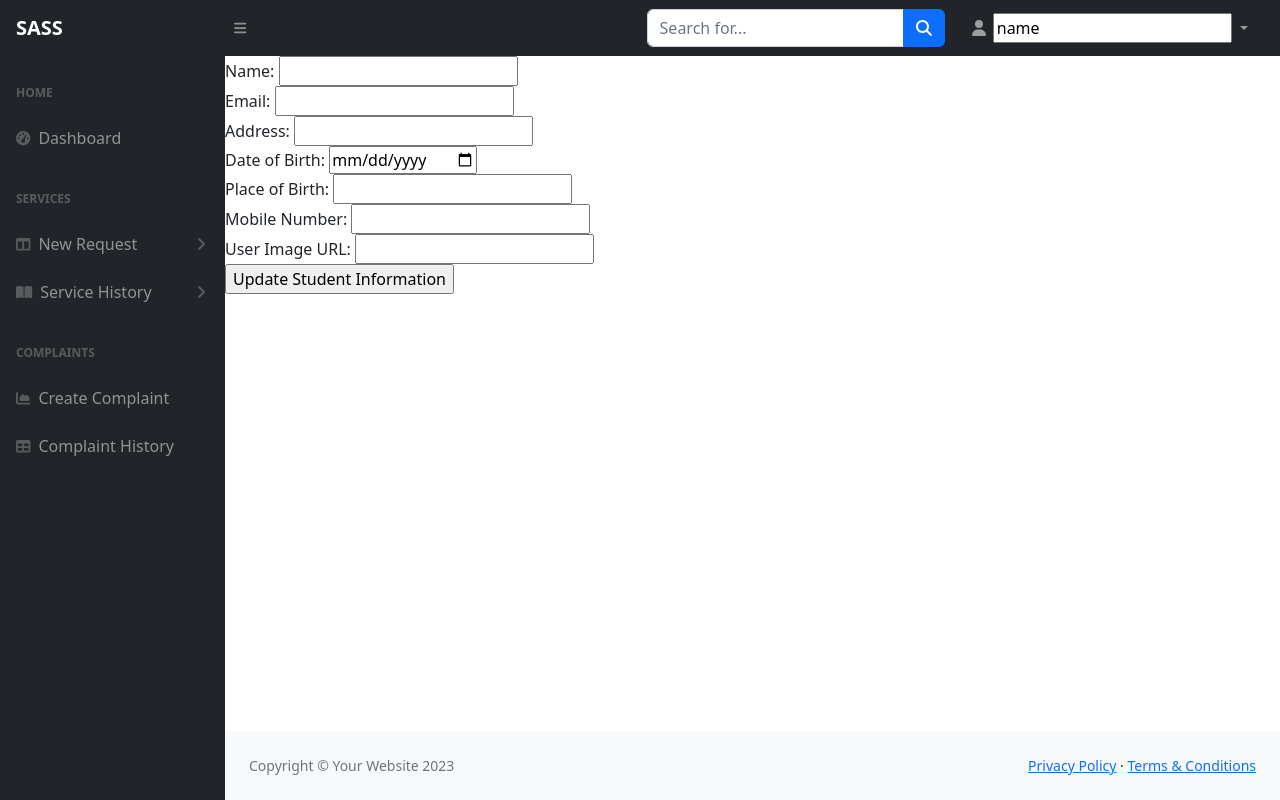
After one commit to Marvs2/student-performance-Sample-1, a Flask app: template templates/student/student_profile.html in a window 1280 px wide. The commit adds this page. Run offline with Flask 3, Linux system fonts and the light colour scheme; the template is opened without the code that fills it, so the values that code supplies are empty; parts of the project's set-up code (start-up, migrations or seed data) failed here and were passed over; some libraries are stand-ins or nearby versions.

Commit message:
For the Student Profile

```diff
--- a/app.py
+++ b/app.py
@@ -1,6 +1,6 @@
-
+from flask_jwt_extended import jwt_required
 from functools import wraps
-from flask import Flask, render_template, jsonify, redirect, request, url_for, session
+from flask import Flask, flash, render_template, jsonify, redirect, request, url_for, session
 from flask_sqlalchemy import SQLAlchemy
 
 from Api.v1.student.api_routes import student_api
@@ -13,7 +13,7 @@ from dotenv import load_dotenv
 
 from models import init_db, Student, Faculty, Admin
 
-from flask_jwt_extended import JWTManager
+from flask_jwt_extended import JWTManager, get_jwt_identity
 from flask_login import LoginManager, logout_user, current_user
 
 from decorators.auth_decorators import student_required, faculty_required, prevent_authenticated, admin_required
@@ -96,11 +96,70 @@ def student_login():
     session.permanent = True
     return render_template('student/login.html')
 
+
 @app.route('/student/home')
 @student_required
 def student_home():
     session.permanent = True
-    return render_template('student/home.html')
+    student = ...  # Retrieve the student object, e.g., from the session or database
+    return render_template('student/home.html', student=student)
+
+
+@app.route('/student/home/student_profile')
+@student_required
+def student_profile():
+    session.update()
+    student_id = 1  # Replace with the actual student ID you want to retrieve
+    student = Student.query.get(student_id)
+
+    if student:
+        return render_template('student/student_profile.html', student=student)
+    else:
+        # Handle the case where the student is not found
+        return "Student not found", 404
+
+
+
+#@app.route('/student/home/update_profile', methods=['GET', 'POST', 'PUT'])
+#@jwt_required()
+#def update_student_profile():
+#    current_user_id = get_jwt_identity()
+#    student = Student.query.get(current_user_id)
+
+#    if not student:
+#        flash('Student not found', 'danger')
+#        return redirect(url_for('student_home'))
+
+#    if request.method == 'POST':
+        # Get the form data
+#        student.name = request.form.get('name', student.name)
+#        student.email = request.form.get('email', student.email)
+#        student.address = request.form.get('address', student.address)
+#        student.dateofBirth = request.form.get('dateofBirth', student.dateofBirth)
+#        student.placeofBirth = request.form.get('placeofBirth', student.placeofBirth)
+#        student.mobileNumber = request.form.get('mobileNumber', student.mobileNumber)
+#        student.userImg = request.form.get('userImg', student.userImg)
+
+        # Save changes to the database
+#        db.session.commit()
+
+#        flash('Student information updated successfully', 'success')
+#        return redirect(url_for('update_student_profile'))
+
+#    return redirect(url_for('update_student_profile'))
+
+
+
+
+# Profile of Student
+#@app.route('/student/home/student_profile')
+#@student_required
+#def student_profile():
+#    session.update()
+#    student = Student.query.get(current_user_id)  # Get the updated student information
+#    return render_template('student/student_profile.html', student=student)
+
+
 
 @app.route('/student/logout')
 @student_required  # Require authentication for the logout route
@@ -125,6 +184,11 @@ def faculty_login():
 def faculty_home():
     session.permanent = True
     return render_template('faculty/home.html')
+
+@app.route('/faculty/announcements')
+@faculty_required
+def create_announcements():
+    return render_template('faculty/announcements.html')
 
 @app.route('/faculty/logout')
 @faculty_required  # Require authentication for the logout route
--- /dev/null
+++ b/templates/student/student_profile.html
@@ -0,0 +1,171 @@
+<!DOCTYPE html>
+<html lang="en">
+    <head>
+        <meta charset="utf-8" />
+        <meta http-equiv="X-UA-Compatible" content="IE=edge" />
+        <meta name="viewport" content="width=device-width, initial-scale=1, shrink-to-fit=no" />
+        <meta name="description" content="" />
+        <meta name="author" content="" />
+        <title>Dashboard - SB Student</title>
+        <link href="https://cdn.jsdelivr.net/npm/simple-datatables@7.1.2/dist/style.min.css" rel="stylesheet" />
+        <link href="{{url_for('static', filename='css/admin.css')}}" rel="stylesheet" />
+        <script src="https://use.fontawesome.com/releases/v6.3.0/js/all.js" crossorigin="anonymous"></script>
+    </head>
+    <body class="sb-nav-fixed">
+        <nav class="sb-topnav navbar navbar-expand navbar-dark bg-dark">
+            <!-- Navbar Brand-->
+            <a class="navbar-brand ps-3" href="index.html"><b>SASS</b></a>
+            <!-- Sidebar Toggle-->
+            <button class="btn btn-link btn-sm order-1 order-lg-0 me-4 me-lg-0" id="sidebarToggle" href="#!"><i class="fas fa-bars"></i></button>
+            <!-- Navbar Search-->
+            <form class="d-none d-md-inline-block form-inline ms-auto me-0 me-md-3 my-2 my-md-0">
+                <div class="input-group">
+                    <input class="form-control" type="text" placeholder="Search for..." aria-label="Search for..." aria-describedby="btnNavbarSearch" />
+                    <button class="btn btn-primary" id="btnNavbarSearch" type="button"><i class="fas fa-search"></i></button>
+                </div>
+            </form>
+            <!-- Navbar-->
+            <ul class="navbar-nav ms-auto ms-md-0 me-3 me-lg-4">
+                <li class="nav-item dropdown">
+                    <a class="nav-link dropdown-toggle" id="navbarDropdown" href="#" role="button" data-bs-toggle="dropdown" aria-expanded="false">
+                        <i class="fas fa-user fa-fw"></i>
+                        {% if student %}
+                            {{ student.name }}
+                        {% else %}
+                            <input type="text" id="name" name="name" value="name" readonly>
+                        {% endif %}
+                    </a>
+                    <ul class="dropdown-menu dropdown-menu-end" aria-labelledby="navbarDropdown">
+                        <li><a class="dropdown-item" href="{{ url_for('student_profile') }}">My Profile</a></li>
+                        <li><a class="dropdown-item" href="#">Manage Password</a></li>
+                        <li><hr class="dropdown-divider" /></li>
+                        <li><a class="dropdown-item" href="{{url_for('logout_student')}}">Logout</a></li>
+                    </ul>
+                </li>
+            </ul>
+        </nav>
+        <div id="layoutSidenav">
+            <div id="layoutSidenav_nav">
+                <nav class="sb-sidenav accordion sb-sidenav-dark" id="sidenavAccordion">
+                    <div class="sb-sidenav-menu">
+                        <div class="nav">
+                            <div class="sb-sidenav-menu-heading">Home</div>
+                            <a class="nav-link" href="index.html">
+                                <div class="sb-nav-link-icon"><i class="fas fa-tachometer-alt"></i></div>
+                                Dashboard
+                            </a>
+                            <div class="sb-sidenav-menu-heading">Services</div>
+                            <a class="nav-link collapsed" href="#" data-bs-toggle="collapse" data-bs-target="#collapseLayouts" aria-expanded="false" aria-controls="collapseLayouts">
+                                <div class="sb-nav-link-icon"><i class="fas fa-columns"></i></div>
+                                New Request
+                                <div class="sb-sidenav-collapse-arrow"><i class="fas fa-angle-down"></i></div>
+                            </a>
+                            <div class="collapse" id="collapseLayouts" aria-labelledby="headingOne" data-bs-parent="#sidenavAccordion">
+                                <nav class="sb-sidenav-menu-nested nav">
+                                    <a class="nav-link" href="layout-static.html">Static Navigation</a>
+                                    <a class="nav-link" href="layout-sidenav-light.html">Light Sidenav</a>
+                                </nav>
+                            </div>
+                            <a class="nav-link collapsed" href="#" data-bs-toggle="collapse" data-bs-target="#collapsePages" aria-expanded="false" aria-controls="collapsePages">
+                                <div class="sb-nav-link-icon"><i class="fas fa-book-open"></i></div>
+                                Service History
+                                <div class="sb-sidenav-collapse-arrow"><i class="fas fa-angle-down"></i></div>
+                            </a>
+                            <div class="collapse" id="collapsePages" aria-labelledby="headingTwo" data-bs-parent="#sidenavAccordion">
+                                <nav class="sb-sidenav-menu-nested nav accordion" id="sidenavAccordionPages">
+                                    <a class="nav-link collapsed" href="#" data-bs-toggle="collapse" data-bs-target="#pagesCollapseAuth" aria-expanded="false" aria-controls="pagesCollapseAuth">
+                                        Authentication
+                                        <div class="sb-sidenav-collapse-arrow"><i class="fas fa-angle-down"></i></div>
+                                    </a>
+                                    <div class="collapse" id="pagesCollapseAuth" aria-labelledby="headingOne" data-bs-parent="#sidenavAccordionPages">
+                                        <nav class="sb-sidenav-menu-nested nav">
+                                            <a class="nav-link" href="login.html">Login</a>
+                                            <a class="nav-link" href="register.html">Register</a>
+                                            <a class="nav-link" href="password.html">Forgot Password</a>
+                                        </nav>
+                                    </div>
+                                    <a class="nav-link collapsed" href="#" data-bs-toggle="collapse" data-bs-target="#pagesCollapseError" aria-expanded="false" aria-controls="pagesCollapseError">
+                                        Error
+                                        <div class="sb-sidenav-collapse-arrow"><i class="fas fa-angle-down"></i></div>
+                                    </a>
+                                    <div class="collapse" id="pagesCollapseError" aria-labelledby="headingOne" data-bs-parent="#sidenavAccordionPages">
+                                        <nav class="sb-sidenav-menu-nested nav">
+                                            <a class="nav-link" href="401.html">401 Page</a>
+                                            <a class="nav-link" href="404.html">404 Page</a>
+                                            <a class="nav-link" href="500.html">500 Page</a>
+                                        </nav>
+                                    </div>
+                                </nav>
+                            </div>
+                            <div class="sb-sidenav-menu-heading">Complaints</div>
+                            <a class="nav-link" href="charts.html">
+                                <div class="sb-nav-link-icon"><i class="fas fa-chart-area"></i></div>
+                                Create Complaint
+                            </a>
+                            <a class="nav-link" href="tables.html">
+                                <div class="sb-nav-link-icon"><i class="fas fa-table"></i></div>
+                                Complaint History
+                            </a>
+                        </div>
+                    </div>
+                </nav>
+            </div>
+            <div id="layoutSidenav_content">
+                <main>
+                <div>
+                    <form action="" method="POST">
+                        <label for="name">Name:</label>
+                        <input type="text" id="name" name="name" value="{{ student.name }}" required>
+                        <br>
+
+                        <label for="email">Email:</label>
+                        <input type="email" id="email" name="email" value="{{ student.email }}" required>
+                        <br>
+
+                        <label for="address">Address:</label>
+                        <input type="text" id="address" name="address" value="{{ student.address }}">
+                        <br>
+
+                        <label for="dateofBirth">Date of Birth:</label>
+                        <input type="date" id="dateofBirth" name="dateofBirth" value="{{ student.dateofBirth }}">
+                        <br>
+
+                        <label for="placeofBirth">Place of Birth:</label>
+                        <input type="text" id="placeofBirth" name="placeofBirth" value="{{ student.placeofBirth }}">
+                        <br>
+
+                        <label for="mobileNumber">Mobile Number:</label>
+                        <input type="tel" id="mobileNumber" name="mobileNumber" value="{{ student.mobileNumber }}">
+                        <br>
+
+                        <label for="userImg">User Image URL:</label>
+                        <input type="text" id="userImg" name="userImg" value="{{ student.userImg }}" required>
+                        <br>
+
+                        <input type="submit" value="Update Student Information">
+                    </form>
+                </div>
+                </main>
+                <footer class="py-4 bg-light mt-auto">
+                    <div class="container-fluid px-4">
+                        <div class="d-flex align-items-center justify-content-between small">
+                            <div class="text-muted">Copyright &copy; Your Website 2023</div>
+                            <div>
+                                <a href="#">Privacy Policy</a>
+                                &middot;
+                                <a href="#">Terms &amp; Conditions</a>
+                            </div>
+                        </div>
+                    </div>
+                </footer>
+            </div>
+        </div>
+        <script src="https://cdn.jsdelivr.net/npm/bootstrap@5.2.3/dist/js/bootstrap.bundle.min.js" crossorigin="anonymous"></script>
+        <script src="{{ url_for('static', filename='js/scripts.js')}}"></script>
+        <script src="https://cdnjs.cloudflare.com/ajax/libs/Chart.js/2.8.0/Chart.min.js" crossorigin="anonymous"></script>
+        <script src="assets/demo/chart-area-demo.js"></script>
+        <script src="assets/demo/chart-bar-demo.js"></script>
+        <script src="https://cdn.jsdelivr.net/npm/simple-datatables@7.1.2/dist/umd/simple-datatables.min.js" crossorigin="anonymous"></script>
+        <script src="{{ url_for('static', filename='js/datatables-simple-demo.js')}}"></script>
+    </body>
+</html>
```
Also changed, not shown: Api/v1/student/api_clients.py (added, +11 -0 lines), Api/v1/student/api_routes.py (+27 -1 lines), templates/faculty/announcements.html (added, +232 -0 lines), templates/faculty/home.html (+5 -3 lines), templates/student/home.html (+10 -3 lines).
